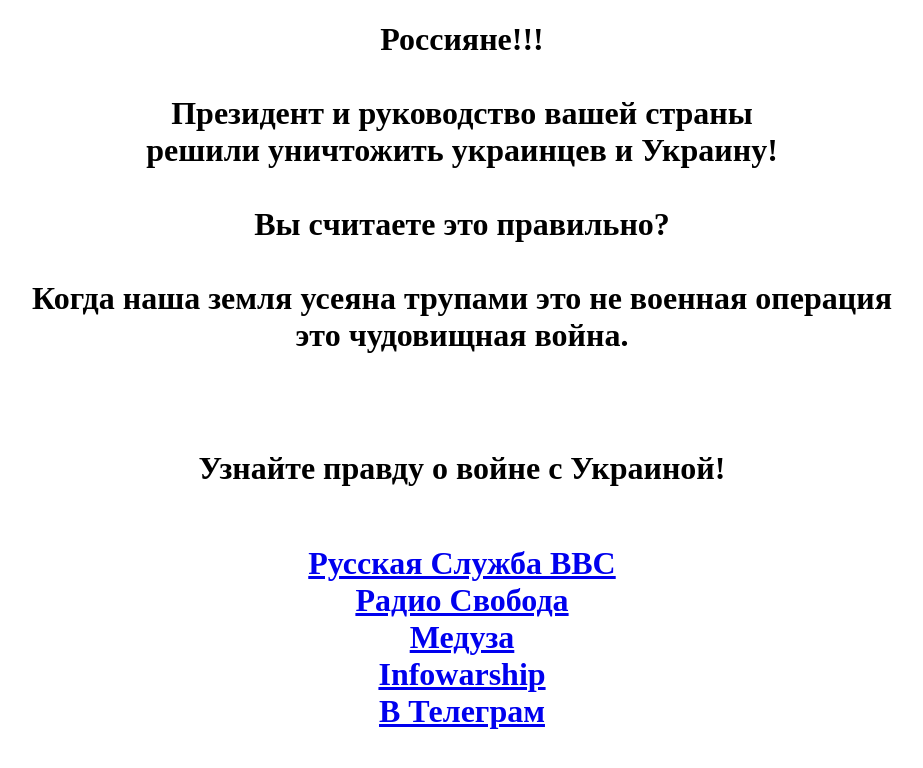
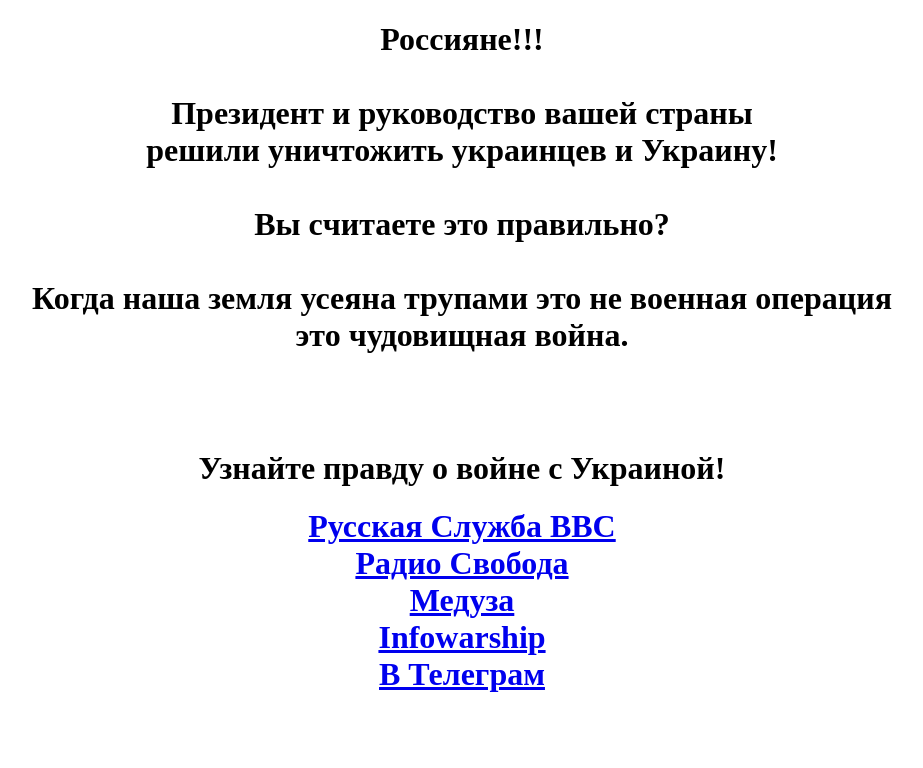
Before and after one commit to AlexFromKiyv/NoWarSitePiece, a plain HTML site: page index.html in a window 1280 px wide. Shown: the whole page, without its empty margins (178-1101 px from the left). Drawn offline with Linux system fonts and the light colour scheme.

Commit message:
Update index.html

```diff
--- a/index.html
+++ b/index.html
@@ -16,14 +16,12 @@
 <br/>
 <h1/>
 
-<h1>Узнайте правду о войне с Украиной!<h1/><br/>
-
+<h1>Узнайте правду о войне с Украиной!<h1/>
 <a href="https://www.bbc.com/russian">Русская Служба BBC</a><br/>
 <a href="https://ru.krymr.com/live/audio/214">Радио Свобода</a><br/>
 <a href="https://meduza.io/">Медуза</a><br/>
 <a target="_blank" href="https://infowarship.com/">Infowarship</a><br/>
 <a target="_blank" href="https://t.me/infowarship">B&nbsp;Телеграм</a><br/>
-
 </div>
 </body>
 </html>
```
